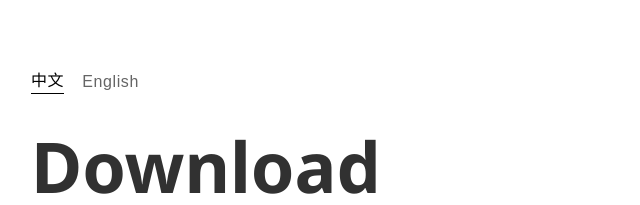
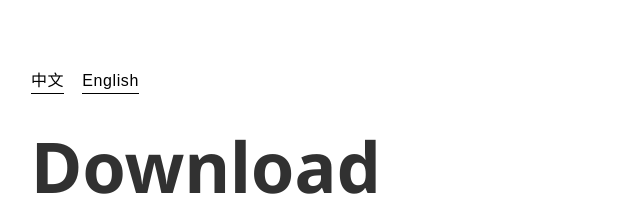
Before and after one commit to onlyrent/Introduction, a plain HTML site: page index.html in a window 1280 px wide. Shown: the part 193-398 px from the top of the page, 109-749 px from the left. Drawn offline with Linux system fonts and the light colour scheme.

Commit message:
Update index.html

```diff
--- a/index.html
+++ b/index.html
@@ -17,7 +17,7 @@
         <div class="hero-left">
           <div class="language-selector">
               <button id="lang-zh" disabled class="inactive-lang">中文</button>
-              <button id="lang-en" onclick="window.location.href='../onlyrent-en/index.html'" class="active">English</button>
+              <button id="lang-en" onclick="window.location.href='/Introduction/onlyrent-en/index.html'" class="inactive-lang">English</button>
           </div>
           <div class="text-group">
               <div class="title zh-font">Download</div>
```
